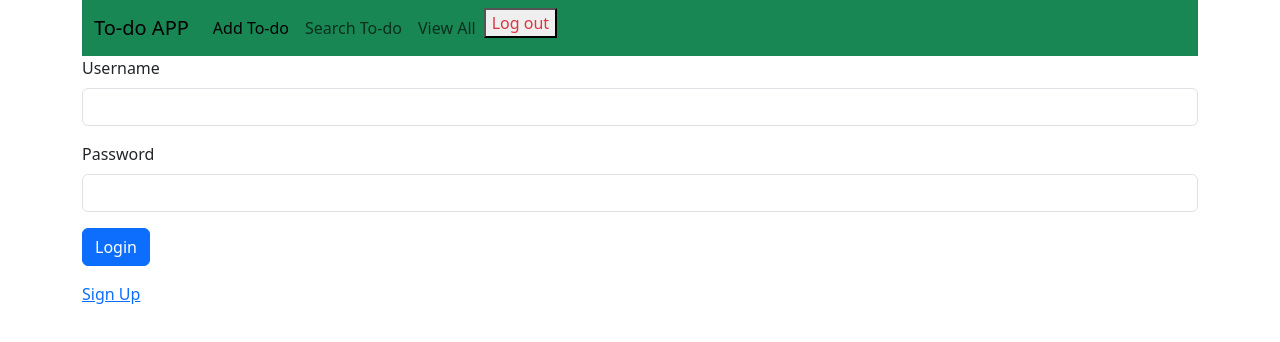
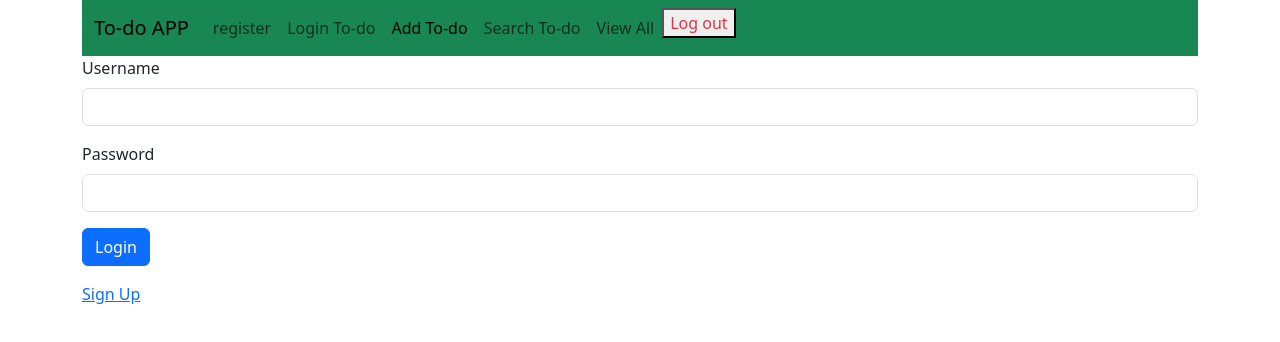
Before and after one commit to SonaMSunny/to-do-app, a plain HTML site: page index.html in a window 1280 px wide. Drawn offline with nearby package versions, Linux system fonts and the light colour scheme.

Commit message:
navbar completed

```diff
--- a/index.html
+++ b/index.html
@@ -19,6 +19,12 @@
           </button>
           <div class="collapse navbar-collapse" id="navbarNav">
             <ul class="navbar-nav">
+                <li class="nav-item">
+                    <a class="nav-link" href="reg.html">register</a>
+                  </li>
+                  <li class="nav-item">
+                    <a class="nav-link" href="index.html">Login To-do</a>
+                  </li>
               <li class="nav-item">
                 <a class="nav-link active" aria-current="page" href="add.html">Add To-do</a>
               </li>
```
Also changed, not shown: add.html (+1 -1 lines), reg.html (+1 -1 lines), search.html (+1 -1 lines), view.html (+1 -1 lines).
